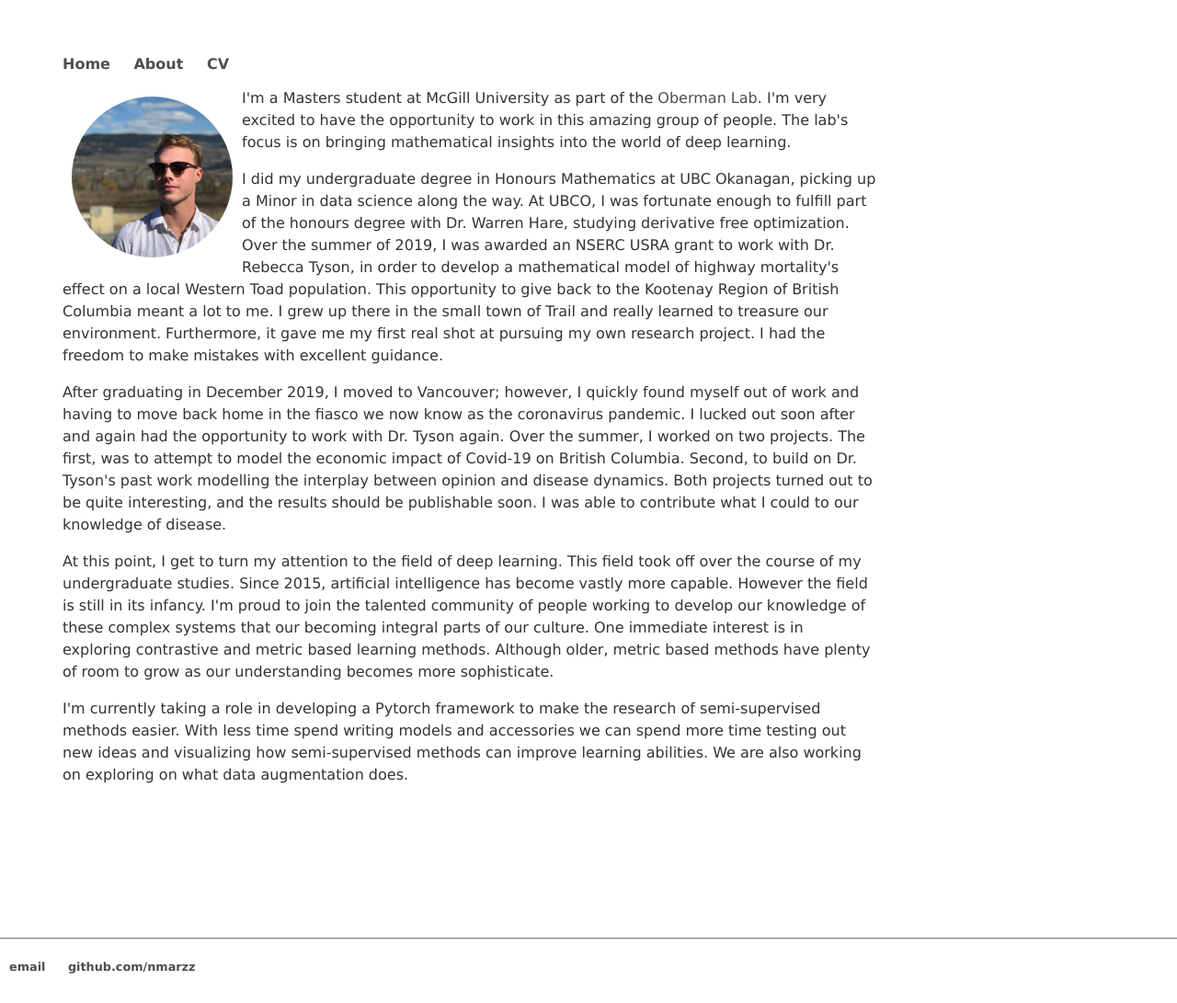
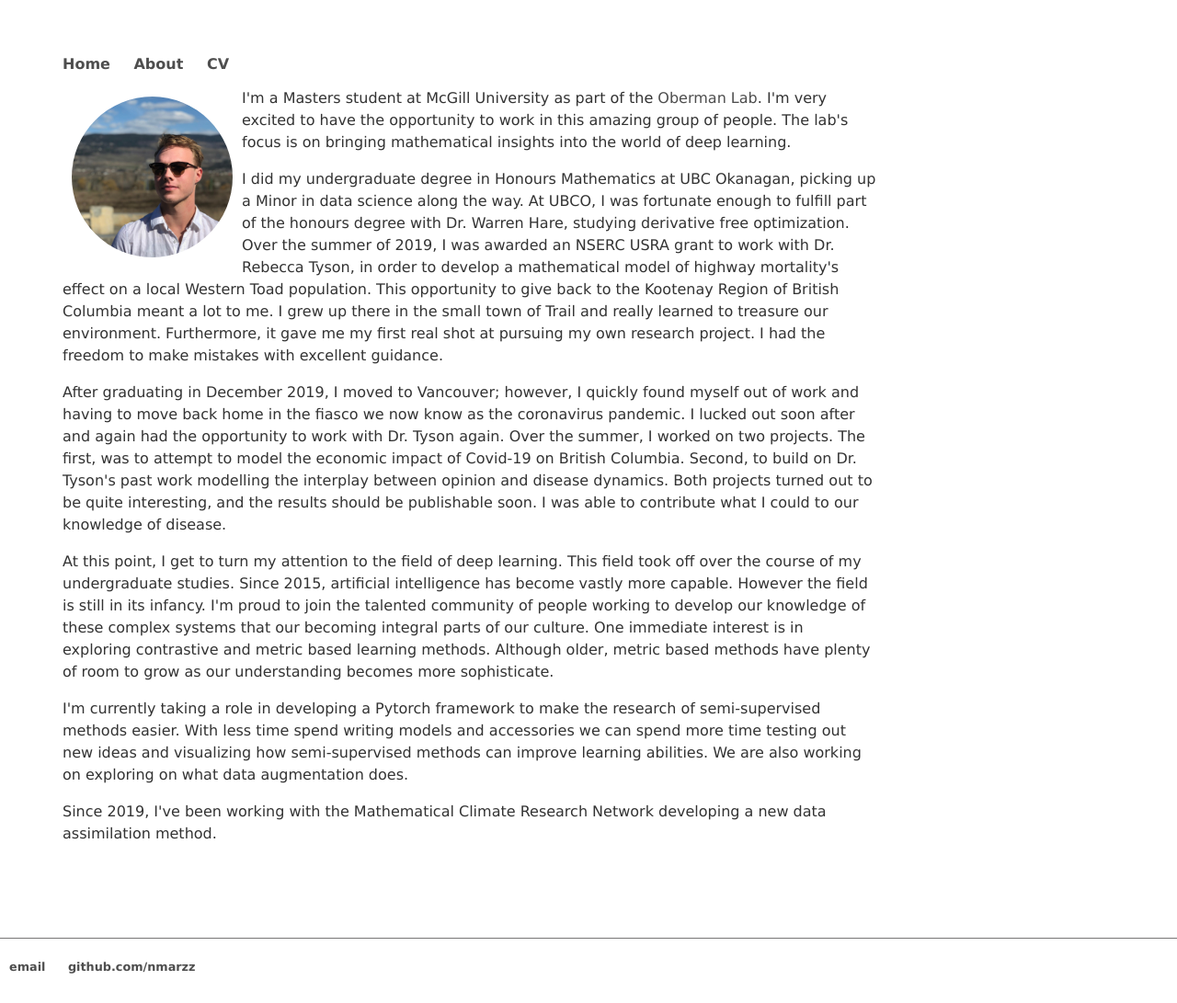
Before and after one commit to nmarzz/nmarzz.github.io, a Jekyll site: the page built from about.html, in a window 1280 px wide. Shown: the whole page at 92% size. Built offline with Jekyll 4.4.1, drawn with Linux system fonts in a browser that asks for light colours.

Commit message:
about updates

```diff
--- a/about.html
+++ b/about.html
@@ -38,3 +38,5 @@ grow as our understanding becomes more sophisticate.</p>
 I'm currently taking a role in developing a Pytorch framework to make the research of semi-supervised methods easier. With less time spend writing models and accessories
 we can spend more time testing out new ideas and visualizing how semi-supervised methods can improve learning abilities. We are also working on exploring on what
 data augmentation does.</p>
+
+<p>Since 2019, I've been working with the Mathematical Climate Research Network developing a new data assimilation method. </p>
```
